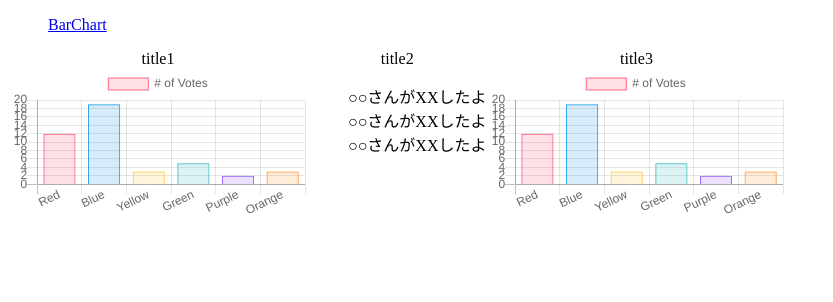
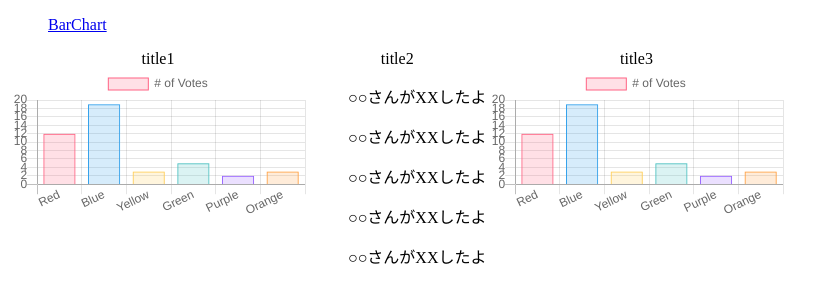
Before and after one commit to hachi-eiji/sandbox-chartjs, an Angular app: page / in a window 1280 px wide. Shown: the top 302 px of the page, without its empty margins (0-833 px from the left). Built offline with nearby package versions, Linux system fonts and the light colour scheme.

Commit message:
TimeLineの見せ方ぁ！！

```diff
--- a/src/app/app.module.ts
+++ b/src/app/app.module.ts
@@ -6,13 +6,15 @@ import { AppComponent } from './app.component';
 import { BarChartComponent } from './components/bar-chart/bar-chart.component';
 import { BarChartDirective } from './directives/bar-chart.directive';
 import { MainComponent } from './components/main/main.component';
+import { TimelineComponent } from './timeline/timeline.component';
 
 @NgModule({
   declarations: [
     AppComponent,
     BarChartDirective,
     BarChartComponent,
-    MainComponent
+    MainComponent,
+    TimelineComponent
   ],
   imports: [
     BrowserModule,
--- a/src/app/components/main/main.component.html
+++ b/src/app/components/main/main.component.html
@@ -5,11 +5,7 @@
   </div>
   <div class="item">
     <div class="title">title2</div>
-    <ul class="timeline">
-      <li>○○さんがXXしたよ</li>
-      <li>○○さんがXXしたよ</li>
-      <li>○○さんがXXしたよ</li>
-    </ul>
+    <app-timeline [timeLine]="timeLine$ | async"></app-timeline>
   </div>
   <div class="item">
     <div class="title">title3</div>
--- a/src/app/components/main/main.component.scss
+++ b/src/app/components/main/main.component.scss
@@ -12,7 +12,3 @@
     text-align: center;
   }
 }
-
-.timeline {
-  list-style: none;
-}
--- a/src/app/components/main/main.component.ts
+++ b/src/app/components/main/main.component.ts
@@ -1,4 +1,5 @@
 import { Component, OnInit } from '@angular/core';
+import { Observable, of } from 'rxjs';
 
 @Component({
   selector: 'app-main',
@@ -6,10 +7,17 @@ import { Component, OnInit } from '@angular/core';
   styleUrls: ['./main.component.scss']
 })
 export class MainComponent implements OnInit {
+  timeLine$: Observable<object[]>;
 
   constructor() { }
 
   ngOnInit() {
+    this.timeLine$ = of([
+      { id: 1, content: '○○さんがXXしたよ' },
+      { id: 2, content: '○○さんがXXしたよ' },
+      { id: 3, content: '○○さんがXXしたよ' },
+      { id: 4, content: '○○さんがXXしたよ' },
+      { id: 5, content: '○○さんがXXしたよ' },
+    ]);
   }
-
 }
--- /dev/null
+++ b/src/app/timeline/timeline.component.html
@@ -0,0 +1,3 @@
+<ul class="timeline" *ngFor="let item of timeLine; trackBy contentId">
+  <li>{{item.content}}</li>
+</ul>
--- /dev/null
+++ b/src/app/timeline/timeline.component.scss
@@ -0,0 +1,3 @@
+.timeline {
+  list-style: none;
+}
--- /dev/null
+++ b/src/app/timeline/timeline.component.ts
@@ -0,0 +1,21 @@
+import { Component, OnInit, Input } from '@angular/core';
+
+@Component({
+  selector: 'app-timeline',
+  templateUrl: './timeline.component.html',
+  styleUrls: ['./timeline.component.scss']
+})
+export class TimelineComponent implements OnInit {
+  @Input()
+  timeLine: object[];
+
+  constructor() {
+  }
+
+  ngOnInit() {
+  }
+
+  contentId(index: number, item: any) {
+    return item.id;
+  }
+}
```
Also changed, not shown: 1 other file (tests, documents, lock files or other folders).
